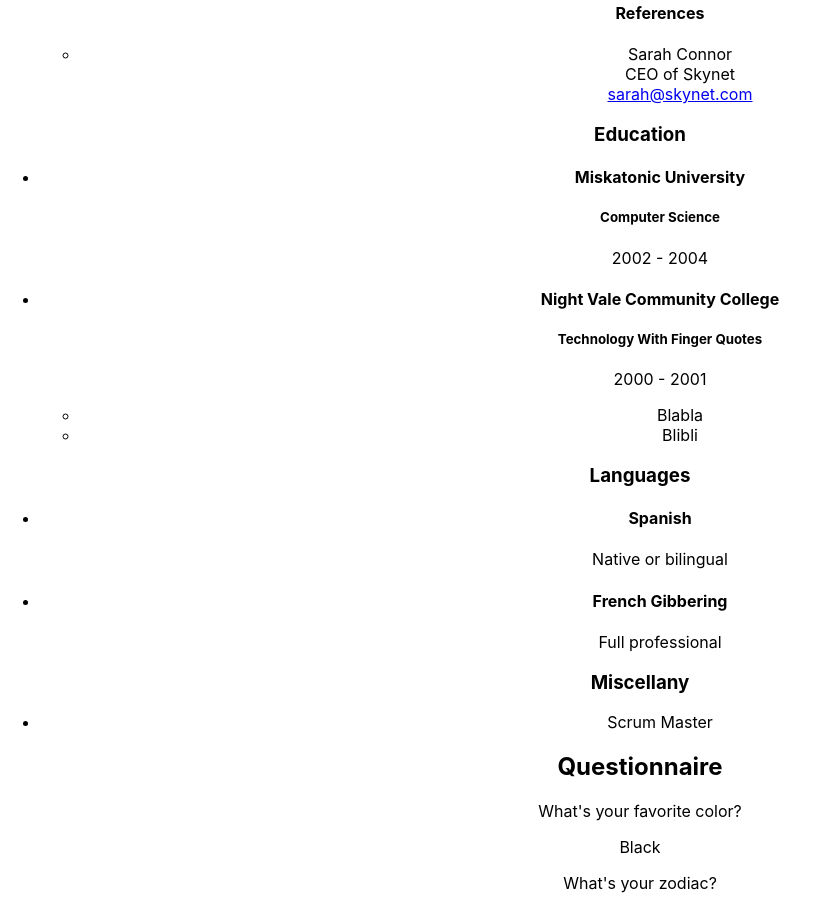
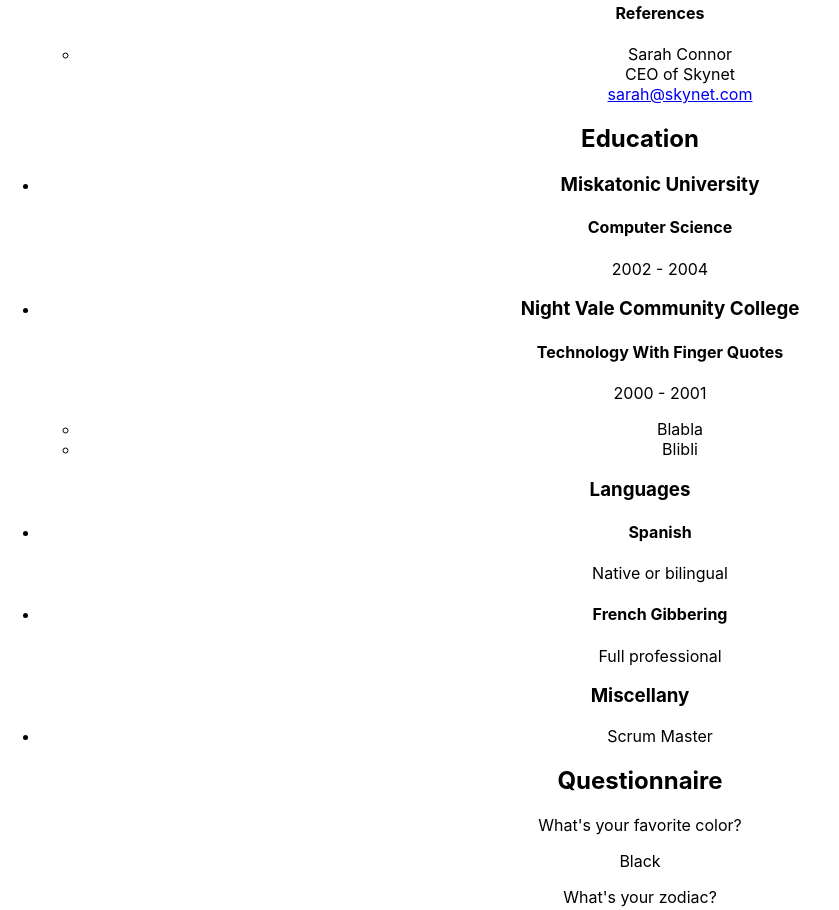
Before and after one commit to sayheylaura/manfred-awesomic-cv, a React (Create React App) app: page / in a window 1280 px wide. Shown: the part 1020-1930 px from the top of the page, without its empty margins (0-839 px from the left). Built offline with nearby package versions, Linux system fonts and the light colour scheme; the HTML template or start-up script is replaced by a standard one.

Commit message:
Fix EducationItem component

```diff
--- a/src/components/Education/index.js
+++ b/src/components/Education/index.js
@@ -7,8 +7,13 @@ class Education extends Component {
     const { sampleEducation } = this.props;
     return (
       <div className="education__wrapper">
-        <h3 className="education__title">Education</h3>
-        <EducationItem sampleEducation={sampleEducation} />
+        <h2 className="education__title">Education</h2>
+
+        <ul className="education__list">
+          {sampleEducation.map((item, index) => {
+            return <EducationItem key={index} sampleEducationItem={item} />;
+          })}
+        </ul>
       </div>
     );
   }
--- a/src/components/EducationItem/index.js
+++ b/src/components/EducationItem/index.js
@@ -1,28 +1,33 @@
-import React, { Component } from 'react';
-import PropTypes from 'prop-types';
+import React, { Component } from "react";
+import PropTypes from "prop-types";
 import EducationAchievements from "../EducationAchievements";
 
 class EducationItem extends Component {
   render() {
-    const { sampleEducation } = this.props;
+    const { sampleEducationItem } = this.props;
+    const {
+      institution,
+      study,
+      from,
+      until,
+      achievements
+    } = sampleEducationItem;
     return (
-      <ul className="education__list">
-        {sampleEducation.map((item, index) => {
-          return (
-            <li key={index} className="education__list-item">
-              <h4 className="education__item-institution">{item.institution}</h4>
-              <h5 className="education__item-institution">{item.study}</h5>
-              <p className="education__item-date">{item.from} - {item.until}</p>
-              {item.achievements && (<EducationAchievements sampleAchievements={item.achievements} />)}
-            </li>
-          )
-        })}
-      </ul>
+      <li className="education__list-item">
+        <h3 className="education__item-institution">{institution}</h3>
+        <h4 className="education__item-institution">{study}</h4>
+        <p className="education__item-date">
+          {from} - {until}
+        </p>
+        {achievements && (
+          <EducationAchievements sampleAchievements={achievements} />
+        )}
+      </li>
     );
   }
 }
 EducationItem.propTypes = {
-  sampleEducation: PropTypes.array.isRequired
+  sampleEducationItem: PropTypes.array.isRequired
 };
 
 export default EducationItem;
```
